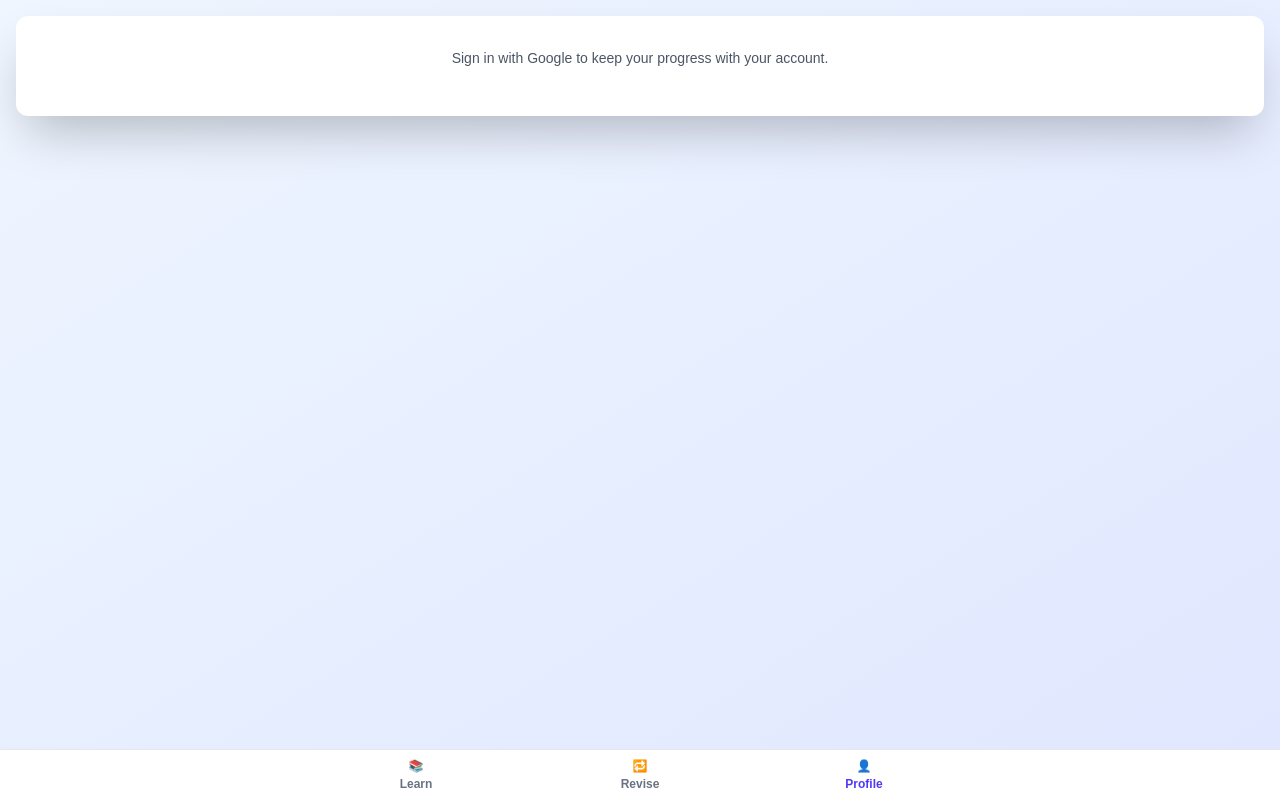
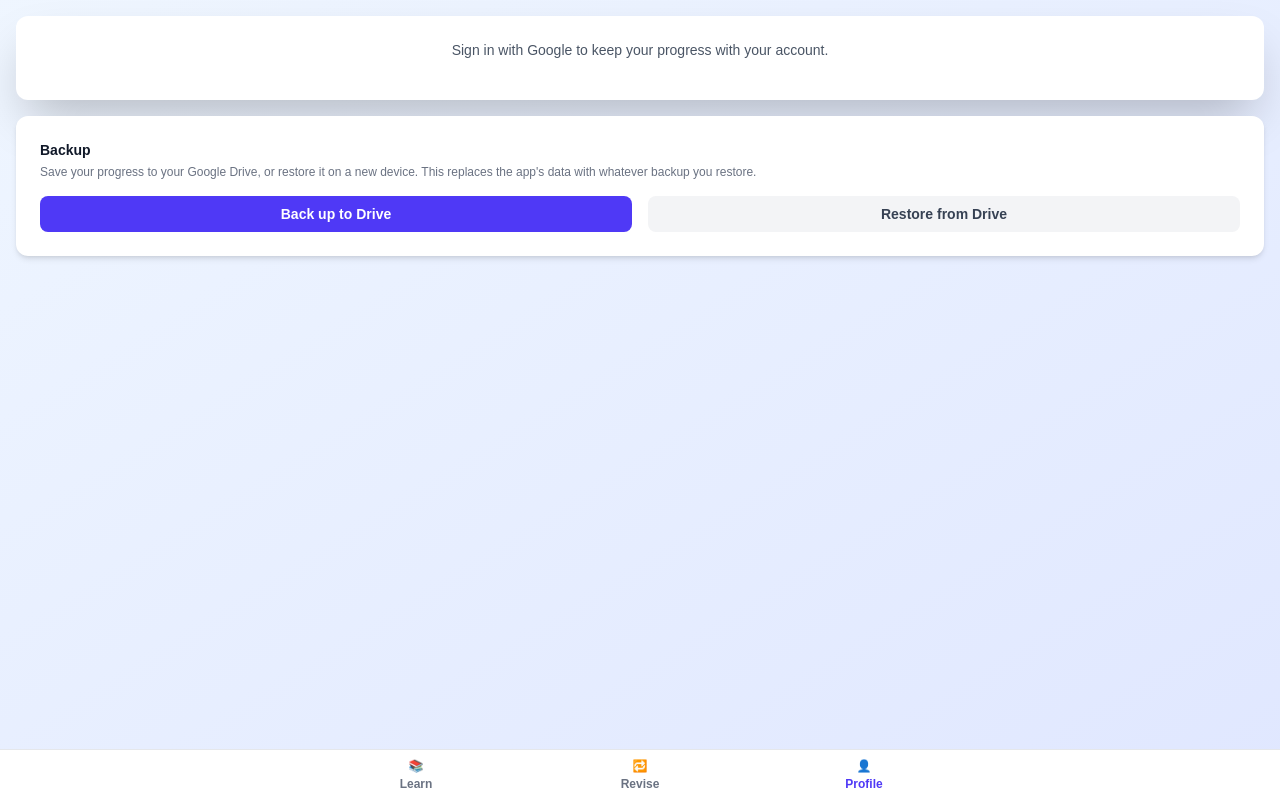
Before and after one commit to ASudre/vocab-translator, a Next.js app: page /en/profile/ in a window 1280 px wide. Built offline with nearby package versions, Linux system fonts and the light colour scheme; no server answers.

Commit message:
fix: last ui changes padding/margin

```diff
--- a/app/[locale]/components/TopBar.tsx
+++ b/app/[locale]/components/TopBar.tsx
@@ -18,7 +18,7 @@ export const TopBar = memo(function TopBar({ masteryStats, level, onLevelChange
     <div className="container mx-auto">
       <div className="flex items-center justify-start rounded-xl gap-2">
         <LevelSelector level={level} onChange={onLevelChange} />
-        <div className="flex-1">
+        <div className="flex-1 px-2">
           <ProgressBar masteryStats={masteryStats} />
         </div>
       </div>
--- a/app/[locale]/profile/page.tsx
+++ b/app/[locale]/profile/page.tsx
@@ -40,9 +40,9 @@ export default function Profile() {
       />
 
       <main className="flex-1 overflow-y-auto container mx-auto px-4 py-4 space-y-4">
-        <div className="bg-white dark:bg-gray-800 rounded-xl shadow-2xl p-6 sm:p-8 text-center">
+        <div className="bg-white dark:bg-gray-800 rounded-xl shadow-2xl p-4 sm:p-6 text-center">
           {!ready ? null : profile ? (
-            <div className="flex flex-col items-center gap-3">
+            <div className="flex flex-col items-center gap-2">
               {/* Plain <img>, not next/image: a remote Google avatar under a
                   statically exported site would otherwise need the image
                   optimizer, which has no server to run on. */}
@@ -76,12 +76,12 @@ export default function Profile() {
           )}
         </div>
 
-        {profile && (
-          <div className="bg-white dark:bg-gray-800 rounded-xl shadow-md p-2 sm:p-6">
+        {/* {profile && ( */}
+        <div className="bg-white dark:bg-gray-800 rounded-xl shadow-md p-4 sm:p-6">
           <h2 className="text-sm font-bold text-gray-900 dark:text-white mb-1">{t('driveHeading')}</h2>
-            <p className="text-xs text-gray-500 dark:text-gray-400 mb-2">{t('driveBody')}</p>
+          <p className="text-xs text-gray-500 dark:text-gray-400 mb-4">{t('driveBody')}</p>
 
-            <div className="flex flex-col sm:flex-row gap-2">
+          <div className="flex flex-col sm:flex-row gap-4">
             <button
               type="button"
               onClick={backup}
@@ -104,7 +104,7 @@ export default function Profile() {
             </p>
           )}
         </div>
-        )}
+        {/* )} */}
       </main>
 
       <BottomNav />
```
Lines whose indentation alone changed are shown as unchanged.
